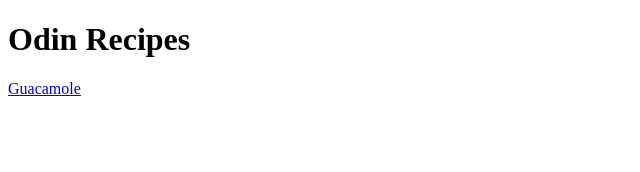
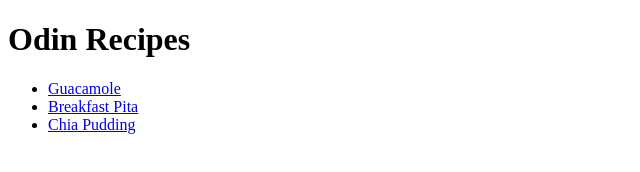
Before and after one commit to AniaWiatr/odin-recipes, a plain HTML site: page index.html in a window 1280 px wide. Shown: the whole page, without its empty margins (0-640 px from the left). Drawn offline with Linux system fonts and the light colour scheme.

Commit message:
in te index page, added 2 more links with recipes. List is unorganized

```diff
--- a/index.html
+++ b/index.html
@@ -7,6 +7,10 @@
 
     <body>
         <h1>Odin Recipes</h1>
-        <a href="recipes/guacamole.html">Guacamole</a>
+         <ul>
+          <li><a href="recipes/guacamole.html">Guacamole</a></li>
+          <li><a href="recipes/breakfast_pita.html">Breakfast Pita</a></li>
+          <li><a href="recipes/chia_pudding.html">Chia Pudding</a> </li>
+         </ul>
     </body>
 </html>
```
